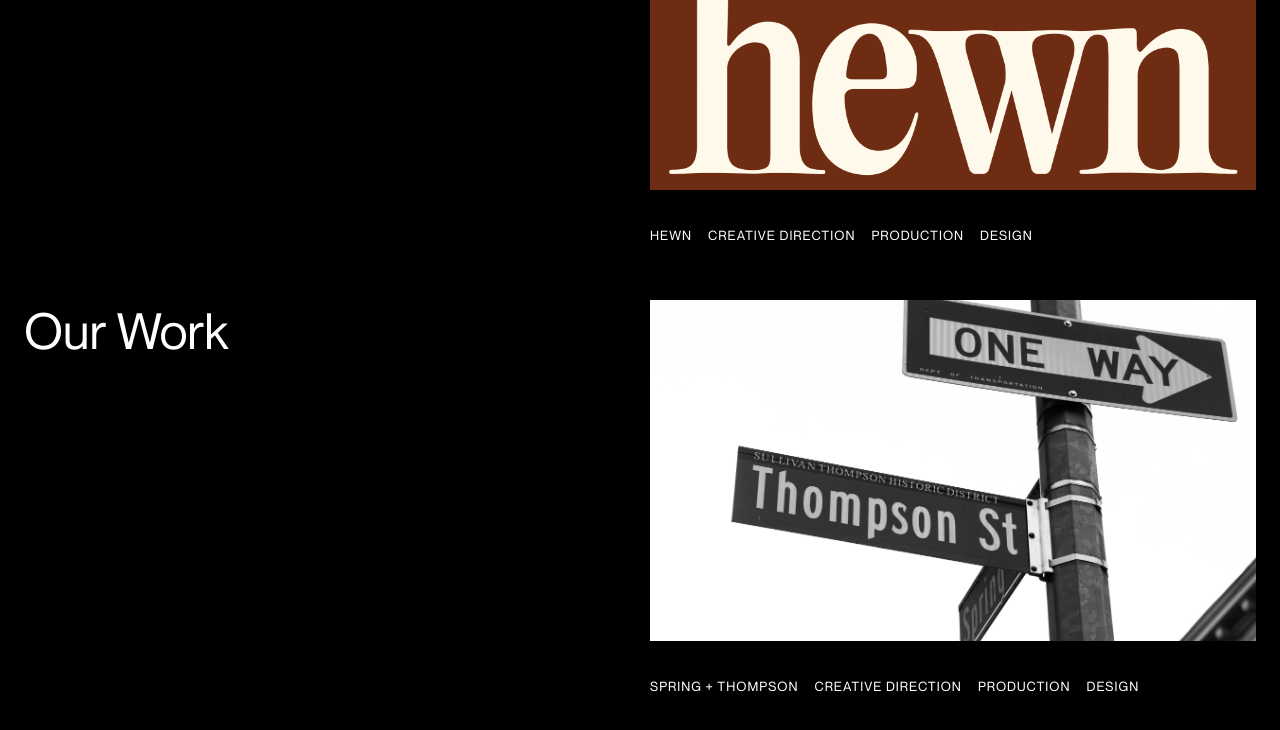
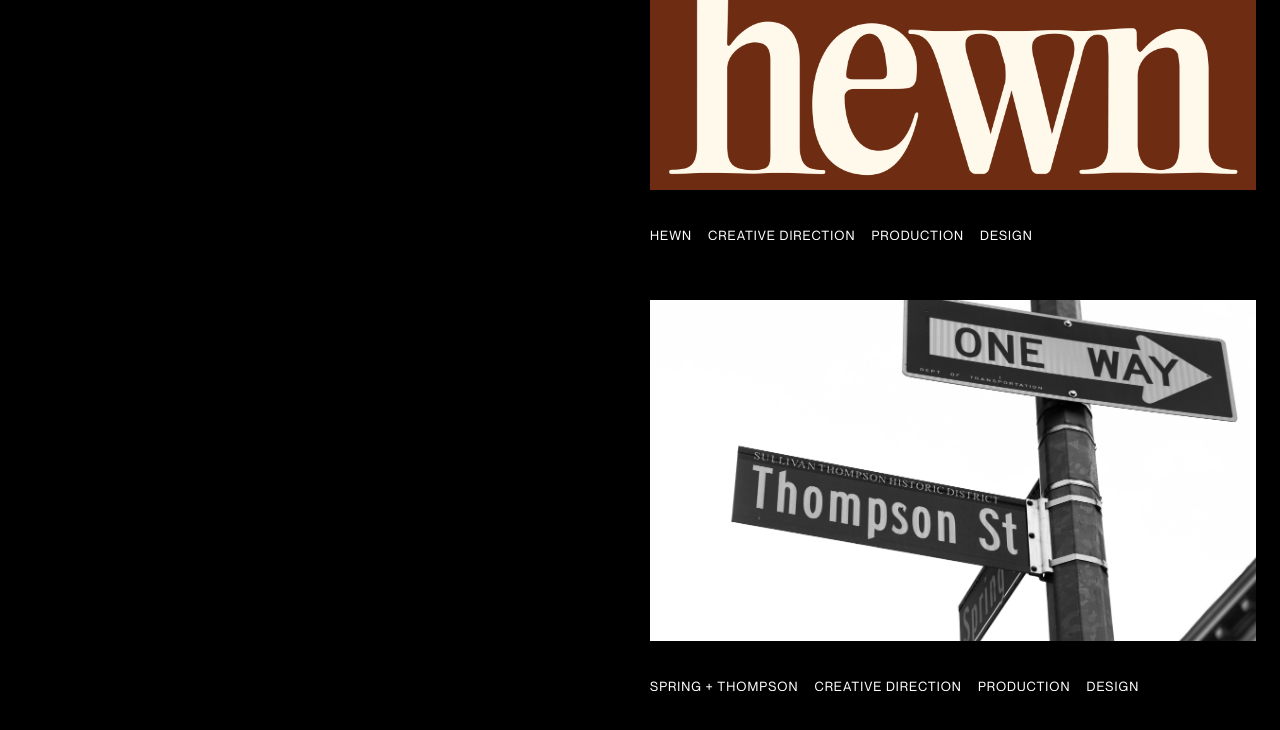
Before and after one commit to blongden73/LOBA, a website: page index.html in a window 1280 px wide. Shown: the part 1424-2154 px from the top of the page. Drawn offline with nearby package versions, Linux system fonts and the light colour scheme.

Commit message:
Update index.html

```diff
--- a/index.html
+++ b/index.html
@@ -67,7 +67,7 @@
     </div>
     <div class="flex-project">
         <div class="left">
-            <h3 class="projects-title">Our Work</h3>
+
         </div>
         <div class="right">
         <div class="hover-window">
```
